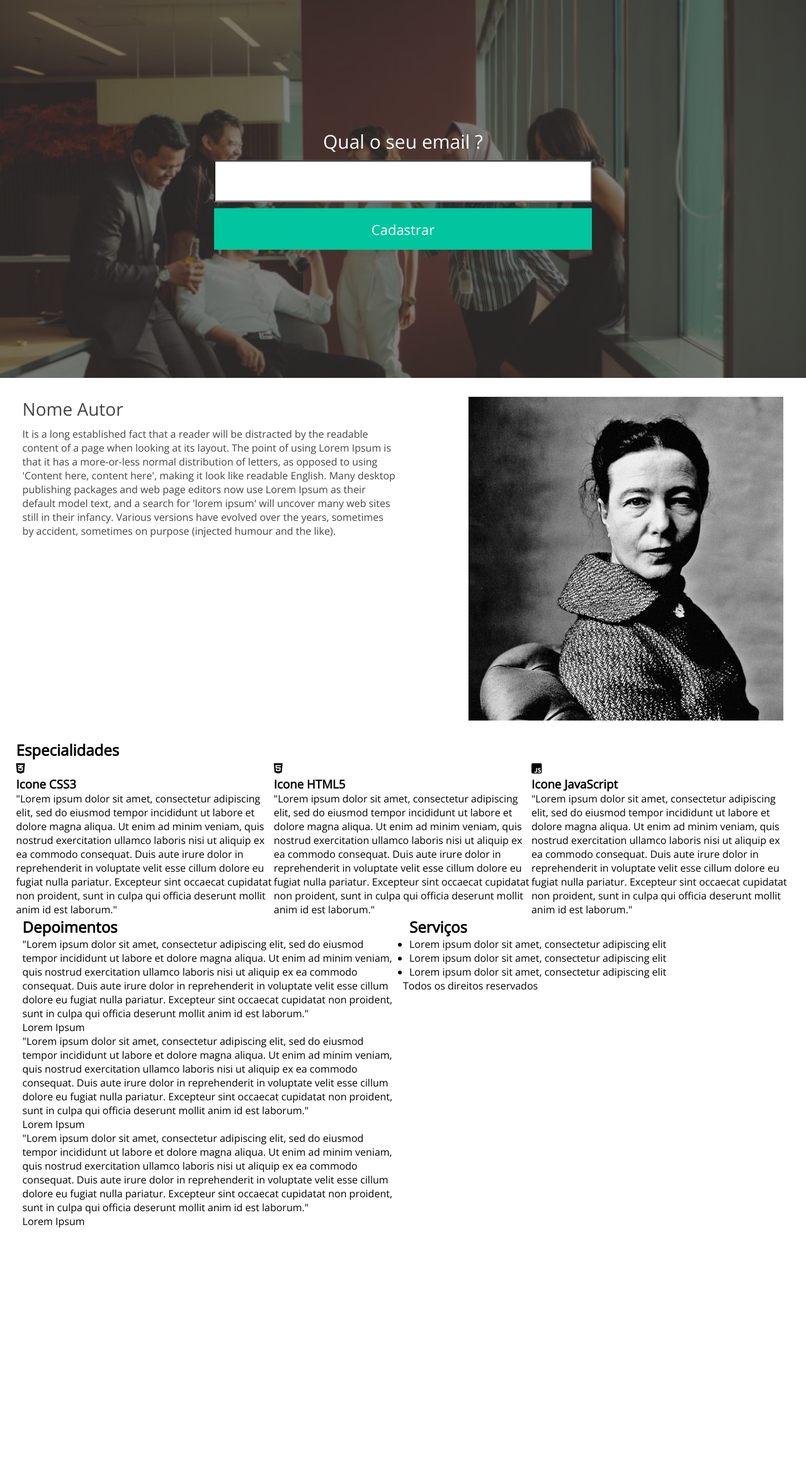
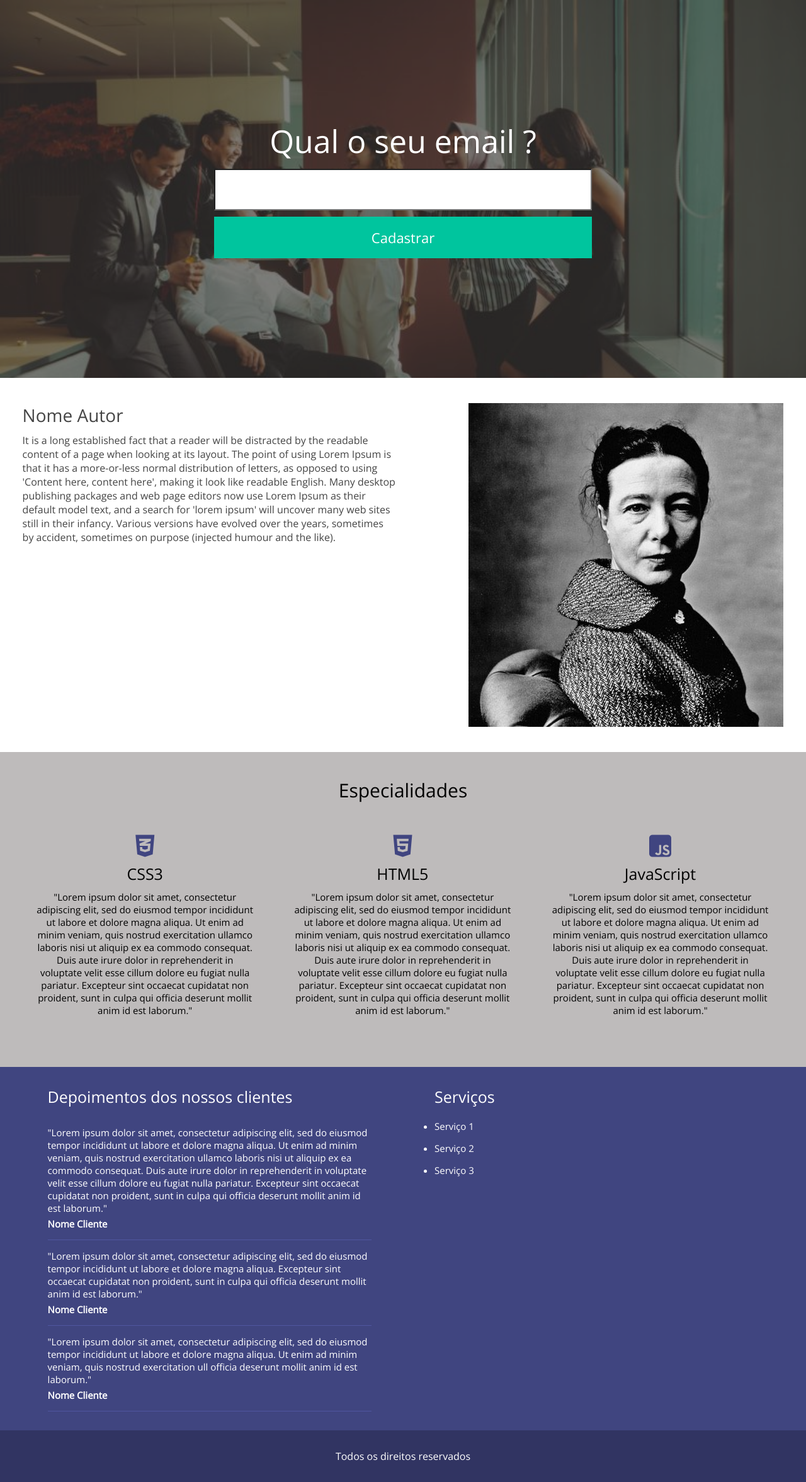
Before and after one commit to Ozzlyden/website, a PHP site: page / in a window 1280 px wide. Shown: the part 54-2407 px from the top of the page at 63% size. Before the commit the page ends 2003 px from the top, so only its background shows below. Run offline with PHP 8.4, Linux system fonts and the light colour scheme; some libraries are stand-ins or nearby versions.

Commit message:
Ultimos ajustes CSS

```diff
--- a/web_site/css/style.css
+++ b/web_site/css/style.css
@@ -19,6 +19,7 @@ img{
 
 .w33{
     width: 33.3%;
+    padding: 0 10px;
 }
 
 .w50{
@@ -106,7 +107,7 @@ section.banner-principal form{
 section.banner-principal form h2{
     color: white;
     font-weight: 300;
-    font-size: 30px;
+    font-size: 50px;
     text-align: center;
 }
 
@@ -132,22 +133,138 @@ section.banner-principal form input[type=submit]{
 }
 
 section.descricao-autor{
-    padding: 30px 0;
+    padding: 40px 0;
 }
 
 section.descricao-autor h2{
     font-size: 28px;
-    font-weight: 400;
+    font-weight: 300;
     color: #444;
 }
 
 section.descricao-autor p{
     font-size: 16px;
     color: #444;
+    font-weight: 300;
     margin-top:10px;
 }
 
+section.especialidades{
+    padding: 40px 0;
+    background: #bebbbb;
+}
+
+section.especialidades h2.title{
+    font-size: 30px;
+    text-align: center;
+    font-weight: 400;
+    color: black;
+}
+
+.box-especialidade{
+    margin: 40px 0;
+    padding: 0 30px;
+    text-align: center;
+}
+
+.box-especialidade h3{
+    color: #404580;
+    font-size: 40px;
+}
+
+.box-especialidade h4{
+    font-weight: 300;
+    font-size: 25px;
+    color: black ;
+}
+.box-especialidade p{
+    color: black;
+    font-size: 15px;
+    margin-top: 10px;
+}
+
+section.extras{
+    padding: 30px 0;
+    background: #404580;
+}
+
+.servicos-container, .depoimentos-container{
+    padding:0 50px;
+}
+
+section.extras .title{
+    color: white;
+    font-weight: 300;
+    font-size: 25px;
+    margin-bottom: 15px;
+}
+
+.depoimentos-single{
+    padding: 15px 0;
+    border-bottom: 1px solid #5056a0;
+}
+
+p.depoimento-descricao{
+    font-size: 15px;
+    color: white;
+    font-weight: 300;
+}
+
+p.nome-autor{
+    font-size: 15px;
+    color: white;
+    margin-top: 5px;
+    font-weight: bold;
+}
+
+.servicos ul{
+    margin: 20px 0;
+}
+
+.servicos li{
+    margin-bottom: 15px;
+    font-size: 15px;
+    color: white;
+    font-weight: 300;
+}
+
+footer{
+    background: #313462;
+    padding: 30px 0;
+}
+
+footer p{
+    color: white;
+    text-align: center;
+    font-weight: 400;
+    font-size: 16px;
+}
+
 /**Responsivel**/
+@media screen and (max-width: 768px){
+    img{
+        float: none !important;
+        display: block;
+        margin: 0 auto;
+    }
+
+    .w50{
+        width: 100%;
+        padding: 20px;
+    }
+
+    .w33{
+        width: 100%;
+        padding: 20px;
+
+    }
+
+    .box-especialidade{
+        padding: 40px 20px;
+        margin: 0;
+    }
+}
+
 @media screen and (max-width: 700px) {
     nav.desktop{
         display: none;
@@ -189,16 +306,3 @@ section.descricao-autor p{
         text-decoration: none;
     }
 }
-
-@media screen and (max-width: 768px){
-    img{
-        float: none !important;
-        display: block;
-        margin: 0 auto;
-    }
-
-    .w50{
-        width: 100%;
-        padding: 20px;
-    }
-}
--- a/web_site/index.php
+++ b/web_site/index.php
@@ -79,7 +79,7 @@
         <h2 class="title">Especialidades</h2>
             <div class="w33 left box-especialidade">
                 <h3><i class="fa-brands fa-css3-alt"></i></h3>
-                <h3>Icone CSS3</h3>
+                <h4>CSS3</h4>
                 <p>"Lorem ipsum dolor sit amet, consectetur adipiscing elit,
                      sed do eiusmod tempor incididunt ut labore et dolore magna
                     aliqua. Ut enim ad minim veniam, quis nostrud exercitation
@@ -92,7 +92,7 @@
             </div>
             <div class="w33 left box-especialidade">
                 <h3><i class="fa-brands fa-html5"></i></h3>
-                <h3>Icone HTML5</h3>
+                <h4>HTML5</h4>
                 <p>"Lorem ipsum dolor sit amet, consectetur adipiscing elit,
                      sed do eiusmod tempor incididunt ut labore et dolore magna
                     aliqua. Ut enim ad minim veniam, quis nostrud exercitation
@@ -105,7 +105,7 @@
             </div>
             <div class="w33 left box-especialidade">
                 <h3><i class="fa-brands fa-square-js"></i></h3>
-                <h3>Icone JavaScript</h3>
+                <h4>JavaScript</h4>
                 <p>"Lorem ipsum dolor sit amet, consectetur adipiscing elit,
                      sed do eiusmod tempor incididunt ut labore et dolore magna
                     aliqua. Ut enim ad minim veniam, quis nostrud exercitation
@@ -116,13 +116,14 @@
                     officia deserunt mollit anim id est laborum."
                 </p>
             </div>
+        <div class="clear"></div>
         </div>
     </section>
 
     <section class="extras">
         <div class="center">
-            <div class="w50 left">
-            <h2 class="title">Depoimentos</h2>
+            <div class="w50 left depoimentos-container">
+            <h2 class="title">Depoimentos dos nossos clientes</h2>
                 <div class="depoimentos-single">
                     <p class="depoimento-descricao">"Lorem ipsum dolor sit amet, consectetur adipiscing elit,
                         sed do eiusmod tempor incididunt ut labore et dolore magna
@@ -133,49 +134,43 @@
                         sint occaecat cupidatat non proident, sunt in culpa qui
                         officia deserunt mollit anim id est laborum."
                     </p>
-                    <p class="nome-autor">Lorem Ipsum</p>
+                    <p class="nome-autor">Nome Cliente</p>
+                </div>
+                <div class="depoimentos-single">
+                    <p class="depoimento-descricao">"Lorem ipsum dolor sit amet, consectetur adipiscing elit,
+                        sed do eiusmod tempor incididunt ut labore et dolore magna
+                        aliqua. Excepteur sint occaecat cupidatat non proident, sunt in culpa qui
+                        officia deserunt mollit anim id est laborum."
+                    </p>
+                    <p class="nome-autor">Nome Cliente</p>
                 </div>
                 <div class="depoimentos-single">
                     <p class="depoimento-descricao">"Lorem ipsum dolor sit amet, consectetur adipiscing elit,
                         sed do eiusmod tempor incididunt ut labore et dolore magna
                         aliqua. Ut enim ad minim veniam, quis nostrud exercitation
-                        ullamco laboris nisi ut aliquip ex ea commodo consequat.
-                        Duis aute irure dolor in reprehenderit in voluptate velit
-                        esse cillum dolore eu fugiat nulla pariatur. Excepteur
-                        sint occaecat cupidatat non proident, sunt in culpa qui
-                        officia deserunt mollit anim id est laborum."
+                        ull officia deserunt mollit anim id est laborum."
                     </p>
-                    <p class="nome-autor">Lorem Ipsum</p>
-                </div>
-                <div class="depoimentos-single">
-                    <p class="depoimento-descricao">"Lorem ipsum dolor sit amet, consectetur adipiscing elit,
-                        sed do eiusmod tempor incididunt ut labore et dolore magna
-                        aliqua. Ut enim ad minim veniam, quis nostrud exercitation
-                        ullamco laboris nisi ut aliquip ex ea commodo consequat.
-                        Duis aute irure dolor in reprehenderit in voluptate velit
-                        esse cillum dolore eu fugiat nulla pariatur. Excepteur
-                        sint occaecat cupidatat non proident, sunt in culpa qui
-                        officia deserunt mollit anim id est laborum."
-                    </p>
-                    <p class="nome-autor">Lorem Ipsum</p>
+                    <p class="nome-autor">Nome Cliente</p>
                 </div>
             </div>
-            <div class="w50 left"> <!--w50-->
+            <div class="w50 left servicos-container"> <!--w50-->
             <h2 class="title">Serviços</h2>
                 <div class="servicos">
                     <ul>
-                        <li>Lorem ipsum dolor sit amet, consectetur adipiscing elit</li>
-                        <li>Lorem ipsum dolor sit amet, consectetur adipiscing elit</li>
-                        <li>Lorem ipsum dolor sit amet, consectetur adipiscing elit</li>
+                        <li>Serviço 1</li>
+                        <li>Serviço 2</li>
+                        <li>Serviço 3</li>
                     </ul>
                 </div>
             </div>
-            <div class="cleear"></div>
+            <div class="clear"></div>
         </div>
     </section>
 
-    <footer class="center"> <!--center-->
+    <footer>
+        <div class="center"> <!--center-->
         <p>Todos os direitos reservados</p>
+        </div>
     </footer>
 
 </body>
```
